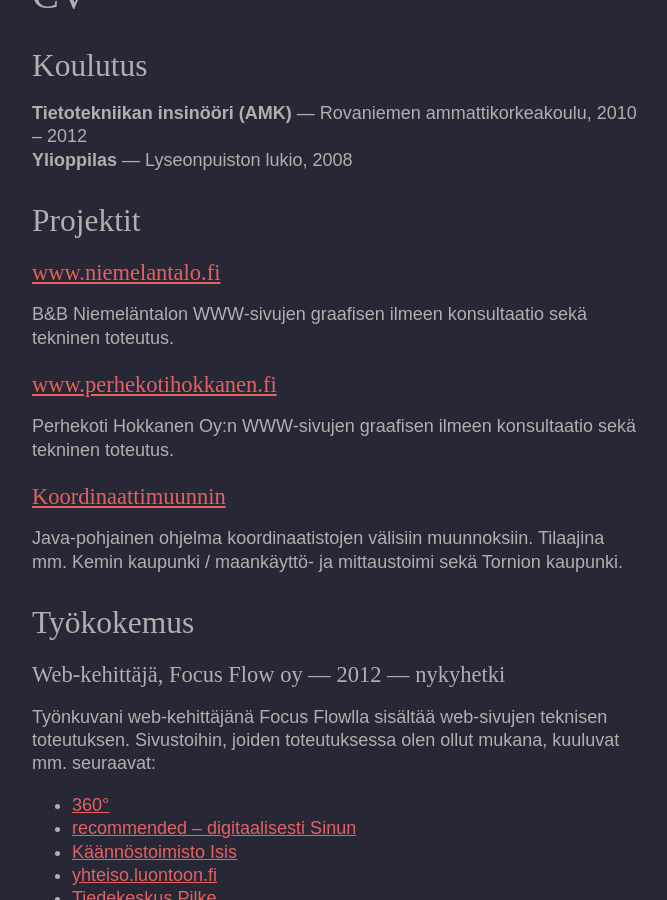
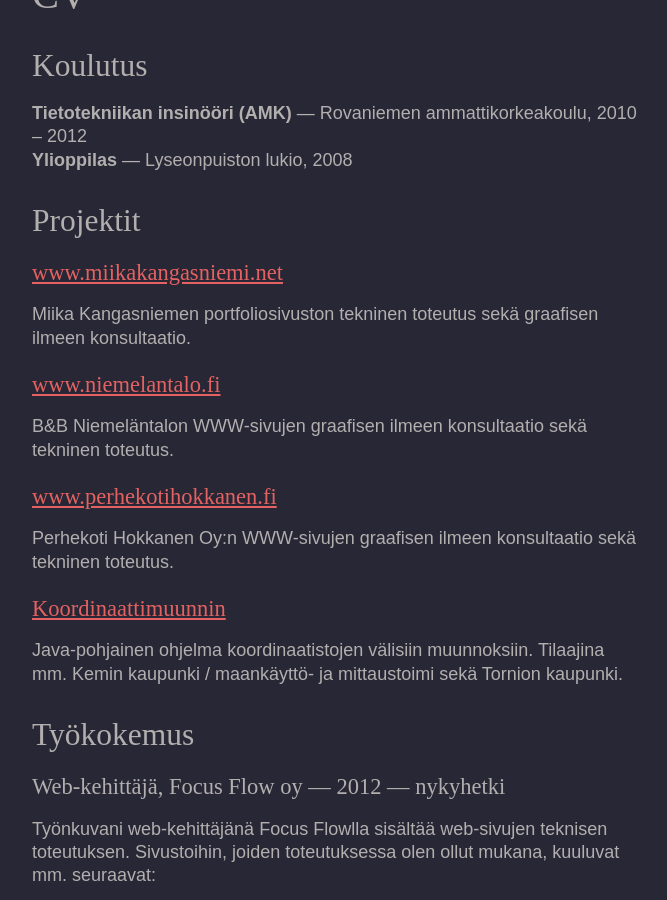
Before and after one commit to jyrkij/jlilja.net, a Jekyll site: the page built from cv.markdown, in a window 1280 px wide and 900 px high, scrolled down 320 px. Shown: the whole window, without its empty margins (167-834 px from the left). Built offline with Jekyll 4.4.1, drawn with Linux system fonts in a browser that asks for light colours.

Commit message:
Add miikakangasniemi.net to CV

```diff
--- a/cv.markdown
+++ b/cv.markdown
@@ -9,6 +9,10 @@
 **Ylioppilas** — Lyseonpuiston lukio, 2008
 
 ### Projektit
+
+#### [www.miikakangasniemi.net](http://www.miikakangasniemi.net)
+
+Miika Kangasniemen portfoliosivuston tekninen toteutus sekä graafisen ilmeen konsultaatio.
 
 #### [www.niemelantalo.fi](http://www.niemelantalo.fi/)
 
```
